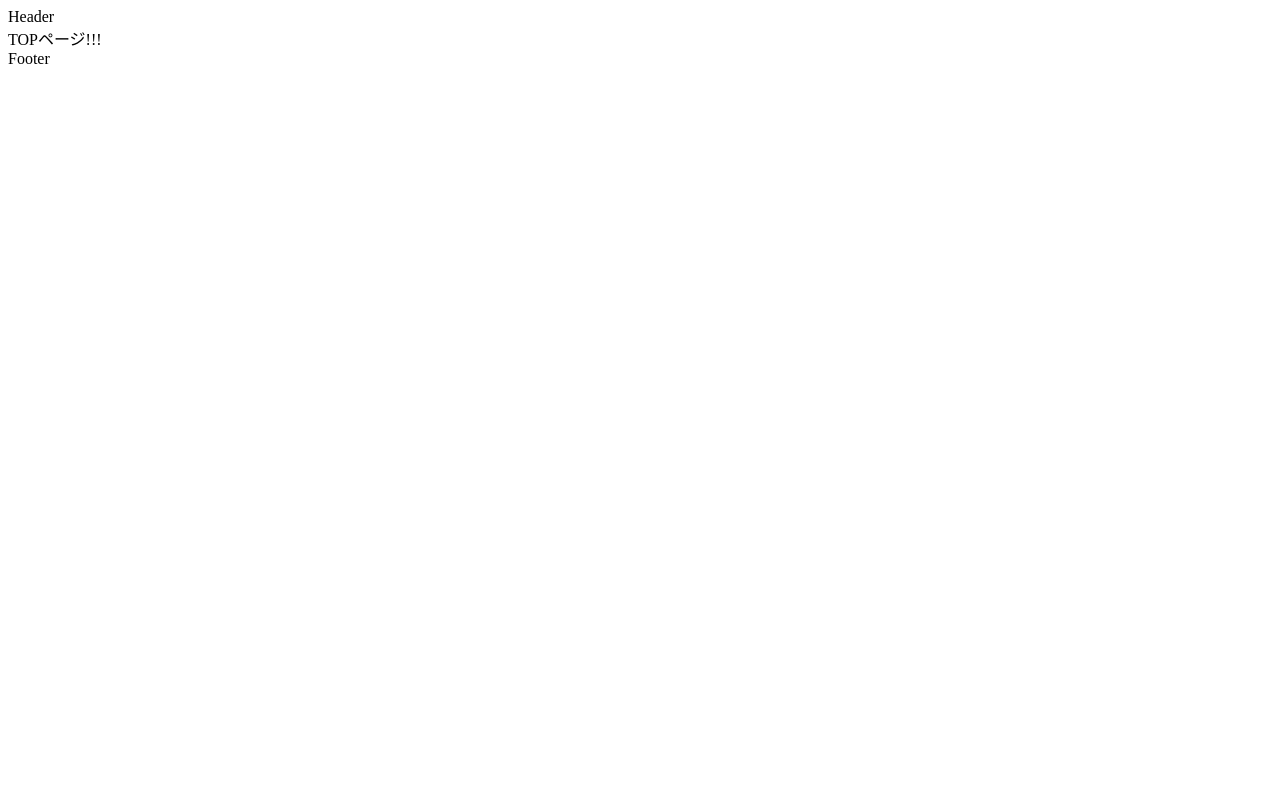
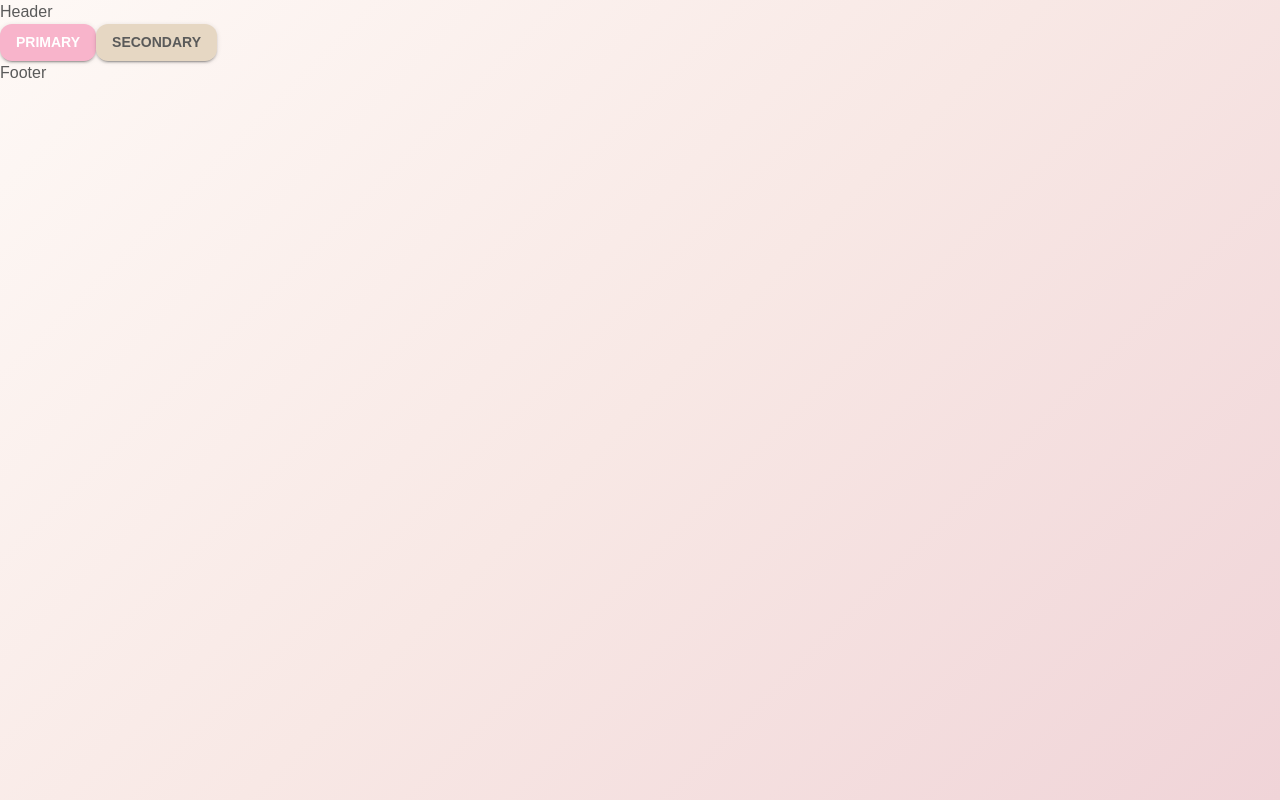
Before and after one commit to yoshihama-nineball/pre-ai-assistant-app, a Next.js app in the folder frontend/: page / in a window 1280 px wide. Built offline with nearby package versions, Linux system fonts and the light colour scheme.

Commit message:
update: theme, page

```diff
--- a/frontend/src/app/layout.tsx
+++ b/frontend/src/app/layout.tsx
@@ -1,4 +1,5 @@
 import Loading from '@/components/feedback/Loading'
+import { ClientThemeProvider } from '@/components/layouts/ClientThemeProvider'
 import Footer from '@/components/layouts/Footer/Footer'
 import Header from '@/components/layouts/Header/Header'
 import type { Metadata } from 'next'
@@ -17,11 +18,13 @@ export default async function RootLayout({
   return (
     <html lang="ja">
       <body>
-        <Header />
-        <main>
-          <React.Suspense fallback={<Loading />}>{children}</React.Suspense>
-        </main>
-        <Footer />
+        <ClientThemeProvider>
+          <Header />
+          <main>
+            <React.Suspense fallback={<Loading />}>{children}</React.Suspense>
+          </main>
+          <Footer />
+        </ClientThemeProvider>
       </body>
     </html>
   )
--- a/frontend/src/app/page.tsx
+++ b/frontend/src/app/page.tsx
@@ -1,5 +1,10 @@
+"use client"
+import TestForm from "@/components/TestForm"
+
 const page = () => {
-  return <div>TOPページ!!!</div>
+  return <>
+   <TestForm />
+  </>
 }
 
 export default page
--- /dev/null
+++ b/frontend/src/components/TestForm.tsx
@@ -0,0 +1,13 @@
+'use client'
+import Button from '@/components/ui/Button'
+
+const TestForm = () => {
+  return (
+    <>
+      <Button color="primary">primary</Button>
+      <Button color="secondary">secondary</Button>
+    </>
+  )
+}
+
+export default TestForm
--- /dev/null
+++ b/frontend/src/components/layouts/ClientThemeProvider.tsx
@@ -0,0 +1,18 @@
+// app/ClientThemeProvider.tsx (クライアントコンポーネント)
+'use client'
+import CssBaseline from '@mui/material/CssBaseline'
+import { ThemeProvider } from '@mui/material/styles'
+import theme from '../../theme/theme'
+
+export function ClientThemeProvider({
+  children,
+}: {
+  children: React.ReactNode
+}) {
+  return (
+    <ThemeProvider theme={theme}>
+      <CssBaseline />
+      {children}
+    </ThemeProvider>
+  )
+}
--- /dev/null
+++ b/frontend/src/components/ui/Button.tsx
@@ -0,0 +1,102 @@
+'use client'
+
+import {
+  Button as MuiButton,
+  ButtonProps as MuiButtonProps,
+} from '@mui/material'
+import Link from 'next/link'
+import React from 'react'
+
+export type ButtonVariant =
+  | 'primary'
+  | 'secondary'
+  | 'delete'
+  | 'success'
+  | 'warning'
+  | 'info'
+  | 'black'
+
+export interface ButtonProps extends Omit<MuiButtonProps, 'color' | 'variant'> {
+  variant?: ButtonVariant
+  href?: string
+  loading?: boolean
+  startIcon?: React.ReactNode
+  endIcon?: React.ReactNode
+  color?: MuiButtonProps['color']
+}
+/**
+ * 共通ボタンコンポーネント
+ * Material UIのボタンをラップして、アプリ全体で一貫したスタイルを提供します
+ */
+const Button: React.FC<ButtonProps> = ({
+  children,
+  variant = 'primary',
+  href,
+  loading = false,
+  disabled = false,
+  startIcon,
+  endIcon,
+  ...props
+}) => {
+  // バリアントに基づいてMUI用のpropsを設定
+  const getButtonProps = (): Partial<MuiButtonProps> => {
+    const baseProps: Partial<MuiButtonProps> = {
+      variant: 'contained',
+      startIcon,
+      endIcon,
+      disabled: disabled || loading,
+    }
+
+    // 各バリアント別の設定
+    switch (variant) {
+      case 'primary':
+        return { ...baseProps, color: 'primary' }
+      case 'secondary':
+        return { ...baseProps, color: 'secondary' }
+      case 'delete':
+        return { ...baseProps, color: 'error' }
+      case 'success':
+        return { ...baseProps, color: 'success' }
+      case 'warning':
+        return { ...baseProps, color: 'warning' }
+      case 'info':
+        return { ...baseProps, color: 'info' }
+      case 'black':
+        return {
+          ...baseProps,
+          sx: {
+            bgcolor: '#000',
+            '&:hover': {
+              bgcolor: '#333',
+            },
+            color: '#fff',
+            ...(props.sx || {}),
+          },
+        }
+      default:
+        return { ...baseProps, color: 'primary' }
+    }
+  }
+
+  const buttonProps = getButtonProps()
+
+  // リンク用ボタン
+  if (href) {
+    return (
+      <Link href={href} passHref style={{ textDecoration: 'none' }}>
+        <MuiButton {...buttonProps} {...props}>
+          {children}
+        </MuiButton>
+      </Link>
+    )
+  }
+
+  // 通常ボタン
+  return (
+    <MuiButton {...buttonProps} {...props}>
+      {loading ? 'Loading...' : children}
+    </MuiButton>
+  )
+}
+
+export default Button
--- /dev/null
+++ b/frontend/src/theme/theme.ts
@@ -0,0 +1,179 @@
+import { createTheme } from '@mui/material/styles'
+
+const theme = createTheme({
+  palette: {
+    primary: {
+      main: '#f8b4cb', // 優しいピンク
+      light: '#fcc8d8', // 薄いピンク
+      dark: '#e595b3', // 深いピンク
+      contrastText: '#ffffff',
+    },
+    secondary: {
+      main: '#e6d7c3', // 温かいベージュ
+      light: '#f0e8d8', // ライトベージュ
+      dark: '#d4c2a3', // ダークベージュ
+      contrastText: '#5a5a5a',
+    },
+    background: {
+      default: '#fef9f6', // アイボリーに近い背景
+      paper: '#ffffff',
+    },
+    neutral: {
+      main: '#9e9e9e',
+      light: '#cfcfcf',
+      dark: '#707070',
+      contrastText: '#ffffff',
+    },
+    text: {
+      primary: '#5a5a5a', // ベージュに合うダークテキスト
+      secondary: '#8a7a6a', // ベージュに合う薄めのテキスト
+    },
+    // グラデーション用のカスタムカラー
+    customGradient: {
+      start: '#fef9f6', // アイボリー
+      middle: '#f8e8e5', // ピンクベージュ
+      end: '#f0d4d8', // 薄いピンク
+    },
+  },
+  // グローバルなCSSの上書き
+  components: {
+    MuiCssBaseline: {
+      styleOverrides: `
+        body {
+          background: linear-gradient(135deg, #fef9f6 0%, #f8e8e5 50%, #f0d4d8 100%);
+          background-attachment: fixed;
+        }
+
+        .gradient-card {
+          background: linear-gradient(135deg, #fef9f6 0%, #f8e8e5 100%);
+          border-radius: 16px;
+          box-shadow: 0 2px 8px rgba(232, 149, 179, 0.1);
+        }
+
+        .circle-button {
+          background: white;
+          border-radius: 50%;
+          padding: 16px;
+          box-shadow: 0 4px 10px rgba(248, 180, 203, 0.15);
+          transition: all 0.3s ease;
+        }
+
+        .circle-button:hover {
+          transform: translateY(-3px);
+          box-shadow: 0 6px 12px rgba(248, 180, 203, 0.25);
+        }
+
+        /* ピンクのアクセントボタン */
+        .pink-accent-button {
+          background: linear-gradient(135deg, #f8b4cb 0%, #fcc8d8 100%);
+          color: white;
+          border-radius: 25px;
+          padding: 12px 24px;
+          box-shadow: 0 3px 8px rgba(248, 180, 203, 0.3);
+          transition: all 0.3s ease;
+        }
+
+        .pink-accent-button:hover {
+          transform: translateY(-2px);
+          box-shadow: 0 5px 12px rgba(248, 180, 203, 0.4);
+        }
+
+        /* ベージュのサブボタン */
+        .beige-button {
+          background: linear-gradient(135deg, #e6d7c3 0%, #f0e8d8 100%);
+          color: #5a5a5a;
+          border-radius: 25px;
+          padding: 12px 24px;
+          box-shadow: 0 2px 6px rgba(230, 215, 195, 0.3);
+          transition: all 0.3s ease;
+        }
+
+        .beige-button:hover {
+          transform: translateY(-2px);
+          box-shadow: 0 4px 10px rgba(230, 215, 195, 0.4);
+        }
+      `,
+    },
+    // ボタンのスタイル定義
+    MuiButton: {
+      styleOverrides: {
+        root: {
+          '&.MuiButton-black': {
+            backgroundColor: '#000000',
+            color: '#ffffff',
+            '&:hover': {
+              backgroundColor: '#333333',
+            },
+          },
+        },
+      },
+      variants: [
+        {
+          props: { variant: 'black' },
+          style: {
+            backgroundColor: '#000000',
+            color: '#ffffff',
+            '&:hover': {
+              backgroundColor: '#333333',
+            },
+          },
+        },
+      ],
+    },
+  },
+  shape: {
+    borderRadius: 12, // 全体的に少し丸みを持たせる
+  },
+  typography: {
+    fontFamily:
+      '"Hiragino Kaku Gothic ProN", "Hiragino Sans", Meiryo, sans-serif',
+    h1: {
+      fontWeight: 600,
+      color: '#5a5a5a', // ピンクテーマに合うテキスト色
+    },
+    h2: {
+      fontWeight: 600,
+      color: '#5a5a5a',
+    },
+    button: {
+      fontWeight: 600,
+    },
+  },
+})
+
+// TypeScriptの型定義を拡張
+declare module '@mui/material/styles' {
+  interface Palette {
+    customGradient: {
+      start: string
+      middle: string
+      end: string
+    }
+  }
+
+  interface PaletteOptions {
+    customGradient?: {
+      start: string
+      middle: string
+      end: string
+    }
+    neutral?: {
+      main: string
+      light: string
+      dark: string
+      contrastText: string
+    }
+  }
+}
+
+declare module '@mui/material/Button' {
+  interface ButtonPropsVariantOverrides {
+    black: true
+  }
+
+  interface ButtonPropsColorOverrides {
+    neutral: true
+  }
+}
+
+export default theme
```
Also changed, not shown: 1 other file (tests, documents, lock files or other folders).
